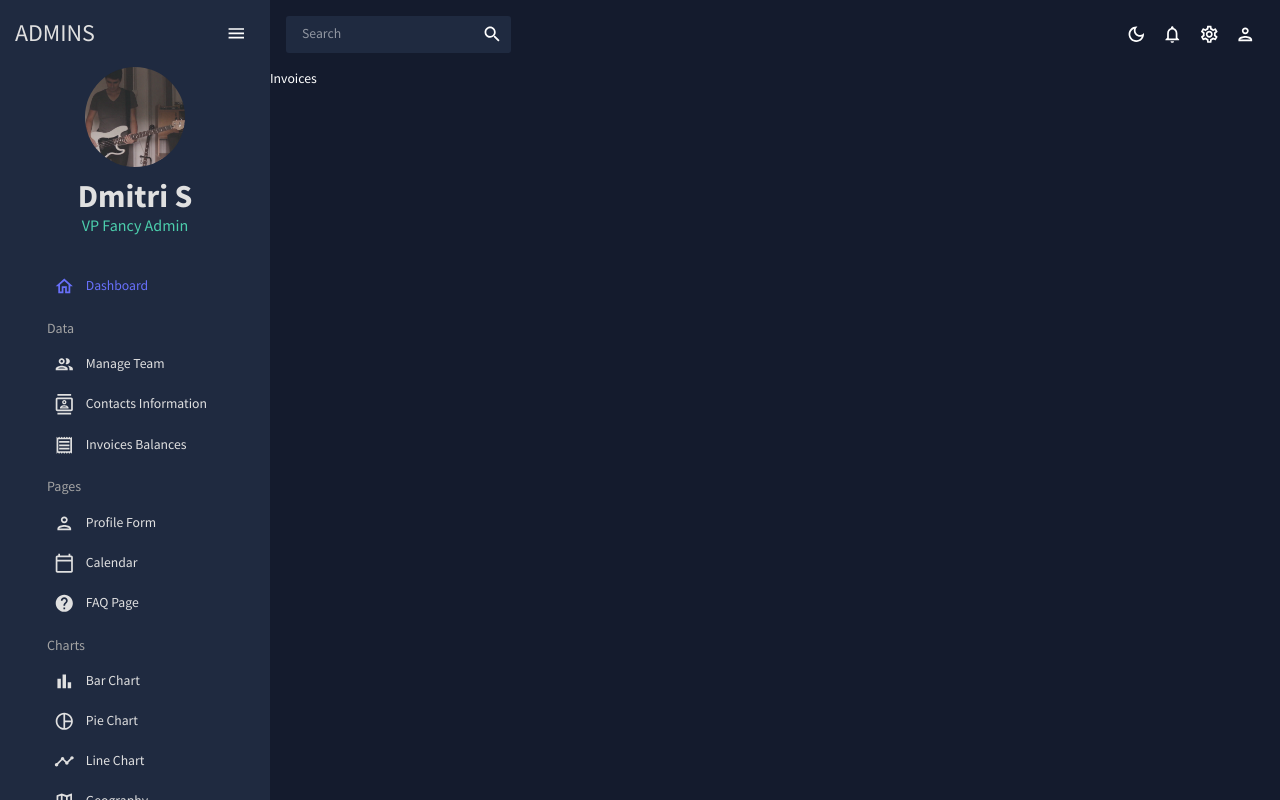
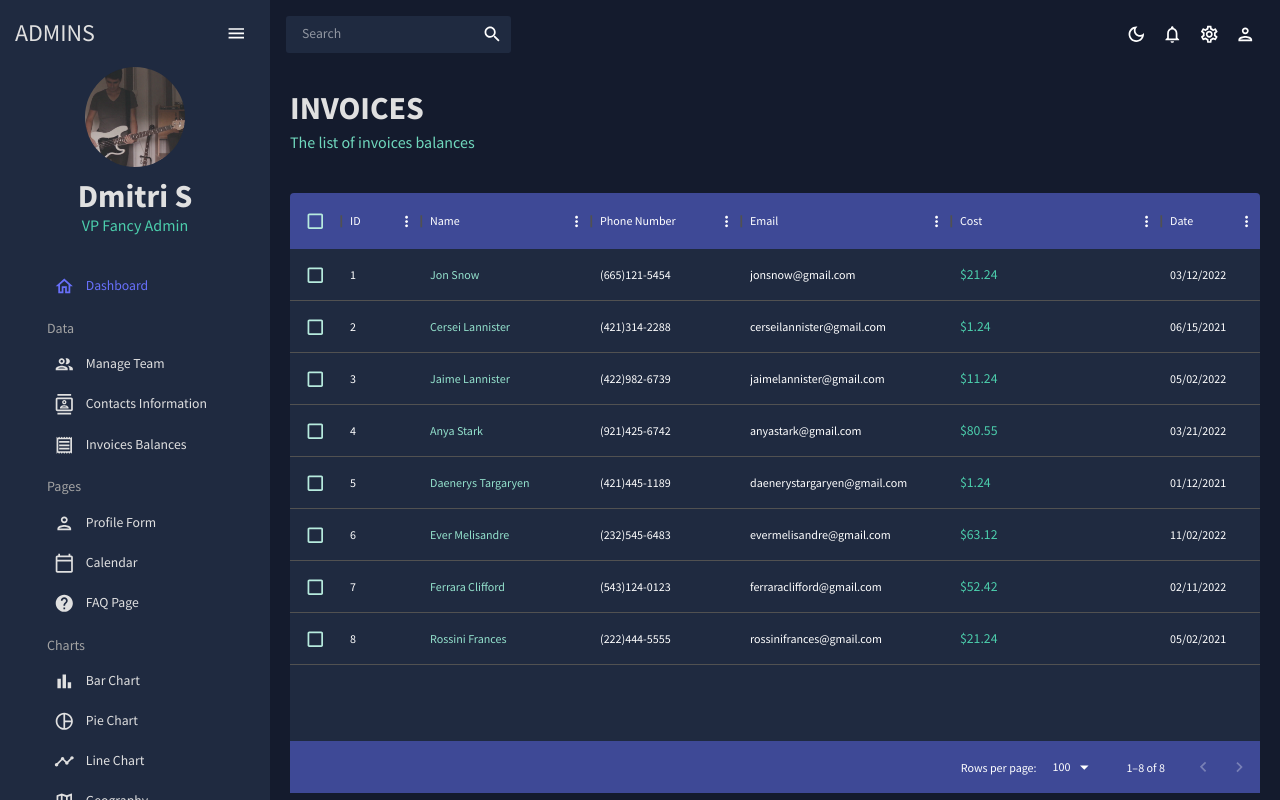
Before and after one commit to Dmitriy24S/admin-dashboard, a React (Create React App) app: page /invoices in a window 1280 px wide. Built offline with nearby package versions, Linux system fonts and the light colour scheme.

Commit message:
feat: add Invoices Data Grid to Invoices Page

```diff
--- a/src/scenes/invoices/index.tsx
+++ b/src/scenes/invoices/index.tsx
@@ -1,5 +1,127 @@
+import { Box, Typography, useTheme } from '@mui/material'
+import { DataGrid } from '@mui/x-data-grid'
+import CategoryHeader from '../../components/CategoryHeader'
+import { mockDataInvoices } from '../../data/mockData'
+import { colorsShades } from '../../theme/theme'
+
 const Invoices = () => {
-  return <div>Invoices</div>
+  const theme = useTheme()
+  const colors = colorsShades(theme.palette.mode)
+
+  const columns = [
+    {
+      field: 'id',
+      headerName: 'ID',
+      flex: 0.5,
+      minWidth: 60,
+      maxWidth: 80,
+    },
+    {
+      field: 'name',
+      headerName: 'Name',
+      flex: 1, // grow to 1 fr of size
+      cellClassName: 'name-column--cell',
+      minWidth: 120,
+      maxWidth: 170,
+    },
+    {
+      field: 'phone',
+      headerName: 'Phone Number',
+      flex: 1,
+      minWidth: 100,
+      maxWidth: 150,
+    },
+    {
+      field: 'email',
+      headerName: 'Email',
+      flex: 1,
+      minWidth: 160,
+    },
+    {
+      field: 'cost',
+      headerName: 'Cost',
+      flex: 1,
+      minWidth: 60,
+      renderCell: (params: any) => (
+        <Typography color={colors.greenAccent[500]}>${params.row.cost}</Typography>
+      ),
+    },
+    {
+      field: 'date',
+      headerName: 'Date',
+      flex: 1,
+      minWidth: 80,
+      maxWidth: 100,
+    },
+  ]
+
+  return (
+    // <Box p={2}>
+    <Box m='20px'>
+      <CategoryHeader title='INVOICES' subtitle='The list of invoices balances' />
+      <Box
+        m='40px 0 0 0'
+        // height='75vh'
+        // width='100%'
+        sx={{
+          '& .MuiDataGrid-root': {
+            border: 'none',
+          },
+          '& .MuiDataGrid-cell': {
+            borderBottom: 'none',
+          },
+          '& .name-column--cell': {
+            color: colors.greenAccent[300],
+          },
+          '& .MuiDataGrid-columnHeaders': {
+            backgroundColor: colors.blueAccent[700],
+            borderBottom: 'none',
+          },
+          '& .MuiDataGrid-virtualScroller': {
+            backgroundColor: colors.primary[400],
+          },
+          '& .MuiDataGrid-footerContainer': {
+            borderTop: 'none',
+            backgroundColor: colors.blueAccent[700],
+          },
+          '& .MuiDataGrid-toolbarContainer .MuiButton-text': {
+            color: `${colors.gray[100]} !important`,
+          },
+          '& .MuiDataGrid-panelFooter .MuiButton-text': {
+            color: `${colors.gray[100]} !important`,
+          },
+          '& .MuiButton-text': {
+            color: `${colors.gray[100]} !important`,
+          },
+          '& .MuiDataGrid-panelFooter .MuiButtonBase-root-MuiButton-root': {
+            color: `${colors.gray[100]} !important`,
+          },
+          '& .MuiButtonBase-root.MuiButton-root.MuiButton-text': {
+            color: `${colors.gray[100]} !important`,
+          },
+          '& .MuiDataGrid-columnSeparator': {
+            // color: colors.gray[400],
+            // visibibility: 'invisible',
+            // opacity: 0,
+            color: 'rgba(0,0,0,0)',
+          },
+          '& .MuiCheckbox-root': {
+            color: `${colors.greenAccent[200]} !important`,
+          },
+        }}
+      >
+        <DataGrid
+          style={{
+            // width: '100%',
+            height: '75vh',
+          }}
+          rows={mockDataInvoices}
+          columns={columns}
+          checkboxSelection
+        />
+      </Box>
+    </Box>
+  )
 }
 
 export default Invoices
```
